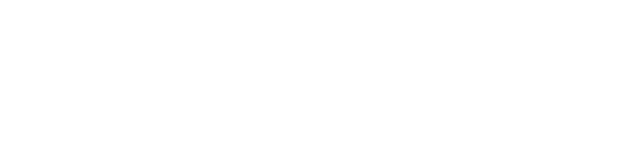
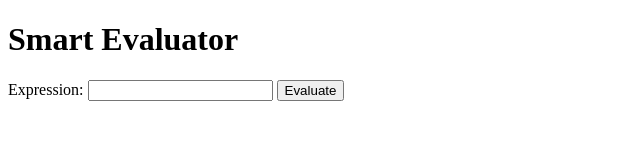
Before and after one commit to acciojob/js-error-handling-VIDHI-tech, a website: page main.html in a window 1280 px wide. Shown: the whole page, without its empty margins (0-640 px from the left). Drawn offline with Linux system fonts and the light colour scheme.

Commit message:
created a submission

```diff
--- a/main.html
+++ b/main.html
@@ -8,6 +8,12 @@
 
 <body>
 	<!-- the entire body must be written by student -->
+	 <h1>Smart Evaluator</h1>
+	<form>
+		<label for="expression">Expression:</label>
+		<input type="text" id="expression" name="expression">
+		<button type="button" onclick="evaluateExpression()">Evaluate</button>
+  </form>
     <script type="text/javascript" src="./script.js">
 </script>
 
```
